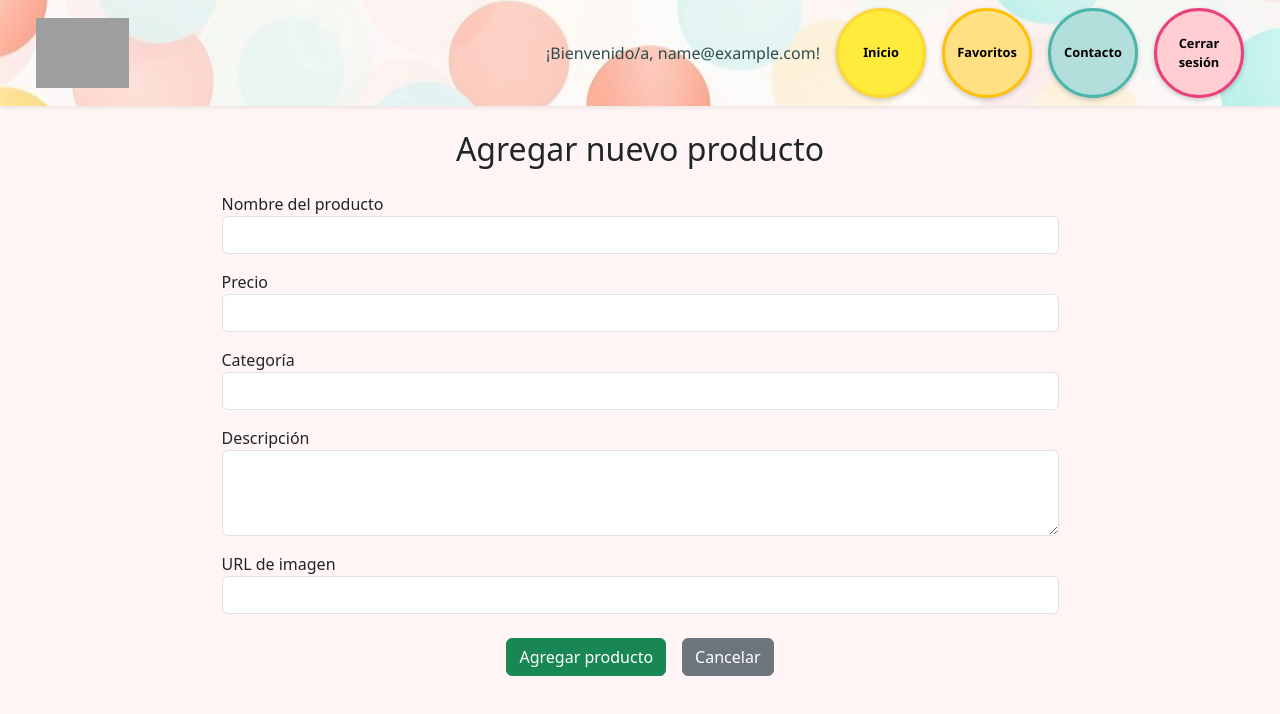
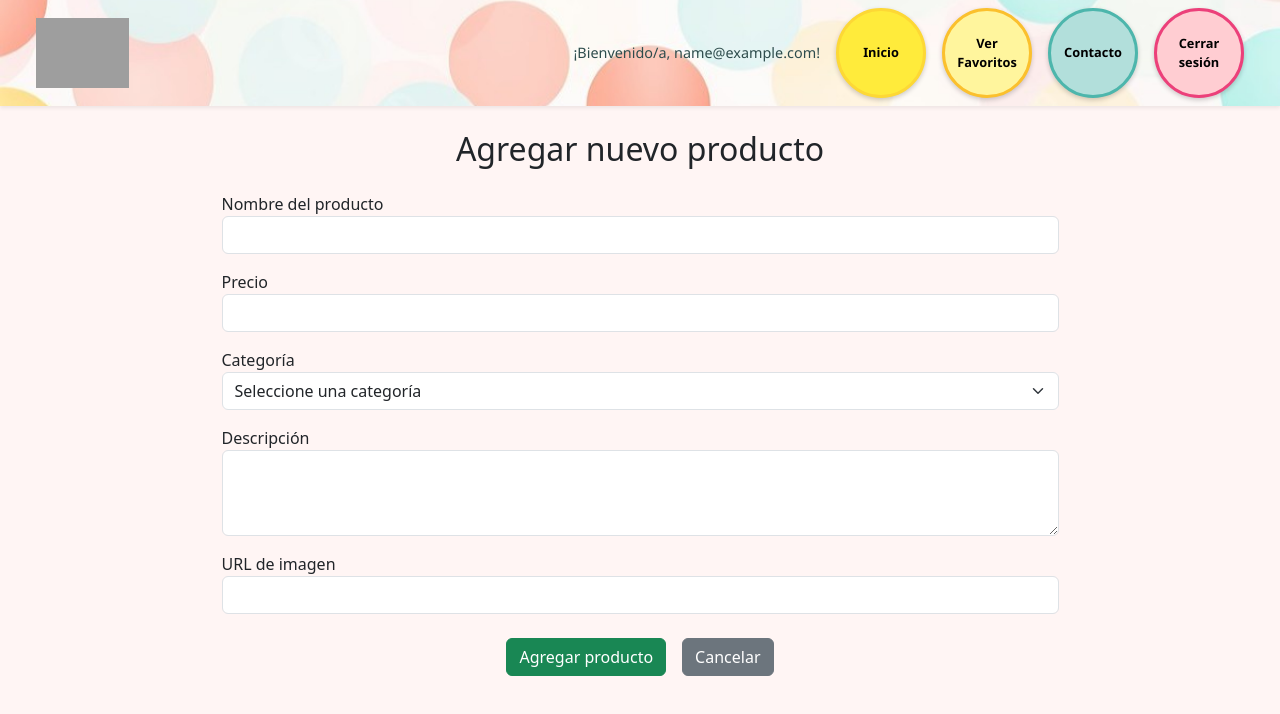
Before and after one commit to lara-isabella/TrabajoFinalGrupo7Comision2, a React (Vite) app: page /agregar in a window 1280 px wide. Shown: the top 714 px of the page. Built offline with nearby package versions, Linux system fonts and the light colour scheme; sample sign-in values are in the browser's storage; grey boxes are pictures that could not be loaded.

Commit message:
Categorias - Lara Colazo

```diff
--- a/src/components/comunes/navBar.jsx
+++ b/src/components/comunes/navBar.jsx
@@ -1,12 +1,11 @@
 import React, { useContext } from "react";
 import { Link, useNavigate } from "react-router-dom";
-import { ProductoContext } from "../../context/ProductoContext";
+import { AuthContext } from '../../context/AuthContext';
 import logo from "../../images/logo.PNG";
 import fondoNavbar from "../../images/fondo-navbar.jpg";
-import { AuthContext } from '../../context/AuthContext';
 
 function Navbar() {
-  const { autenticado, setAutenticado, userEmail } = useContext(AuthContext);
+  const { autenticado, setAutenticado, userEmail, userData } = useContext(AuthContext);
   const navigate = useNavigate();
 
   const cerrarSesion = () => {
@@ -50,6 +49,7 @@ function Navbar() {
     >
       <div className="container-fluid d-flex justify-content-between align-items-center flex-wrap">
 
+        {/* Logo */}
         <Link to="/" className="navbar-brand d-flex align-items-center">
           <img
             src={logo}
@@ -58,11 +58,13 @@ function Navbar() {
           />
         </Link>
 
+        {/* Botones */}
         <div className="d-flex gap-3 align-items-center flex-wrap justify-content-center">
 
+          {/* Bienvenida */}
           {autenticado && (
             <span style={{
-              fontSize: "0.9 rem",
+              fontSize: "0.9rem",
               fontFamily: "'Segoe UI', Tahoma, Geneva, Verdana, sans-serif",
               color: "#2e4c4c"
             }}>
@@ -70,23 +72,42 @@ function Navbar() {
             </span>
           )}
 
+          {/* Botón Inicio */}
           <Link to="/" style={estiloBotonCirculo()}>
             Inicio
           </Link>
 
+          {/* Solo si está autenticado */}
           {autenticado && (
-            <Link to="/favoritos" style={estiloBotonCirculo("#ffe082", "#ffc107")}>
-              Favoritos
+            <>
+              {/* Solo si es admin */}
+              {userData?.rol === "admin" && (
+                <Link to="/agregar" style={estiloBotonCirculo("#c5e1a5", "#8bc34a")}>
+                  Agregar<br />Producto
                 </Link>
               )}
 
+              {/* Favoritos */}
+              <Link to="/favoritos" style={estiloBotonCirculo("#fff59d", "#fbc02d")}>
+                Ver<br />Favoritos
+              </Link>
 
+              {/* Contacto */}
               <Link to="/contacto" style={estiloBotonCirculo("#b2dfdb", "#4db6ac")}>
                 Contacto
               </Link>
 
+              {/* Cerrar sesión */}
+              <button
+                onClick={cerrarSesion}
+                style={estiloBotonCirculo("#ffcdd2", "#ec407a")}
+              >
+                Cerrar<br />sesión
+              </button>
+            </>
+          )}
 
-
+          {/* Si NO está autenticado */}
           {!autenticado && (
             <>
               <Link to="/login" style={estiloBotonCirculo("#fff176", "#fbc02d")}>
@@ -95,16 +116,10 @@ function Navbar() {
               <Link to="/registro" style={estiloBotonCirculo("#fce4ec", "#f8bbd0")}>
                 Registro
               </Link>
+              <Link to="/contacto" style={estiloBotonCirculo("#b2dfdb", "#4db6ac")}>
+                Contacto
+              </Link>
             </>
-          )}
-
-          {autenticado && (
-            <button
-              onClick={cerrarSesion}
-              style={estiloBotonCirculo("#ffcdd2", "#ec407a")}
-            >
-              Cerrar<br />sesión
-            </button>
           )}
         </div>
       </div>
--- a/src/components/productos/EditarProducto.jsx
+++ b/src/components/productos/EditarProducto.jsx
@@ -7,12 +7,8 @@ function EditarProducto() {
   const navigate = useNavigate();
   const { productos, setProductos } = useContext(ProductoContext);
 
-  // Memoizamos la búsqueda del producto para evitar recalcular en cada render
-  const producto = useMemo(() => {
-    return productos.find(p => p.id == id);
-  }, [productos, id]);
+  const producto = useMemo(() => productos.find(p => p.id == id), [productos, id]);
 
-  // Estados locales para el formulario
   const [nombre, setNombre] = useState('');
   const [precio, setPrecio] = useState('');
   const [categoria, setCategoria] = useState('');
@@ -20,7 +16,6 @@ function EditarProducto() {
   const [imagen, setImagen] = useState('');
   const [error, setError] = useState('');
 
-  // Inicializamos los estados al cargar el producto
   useEffect(() => {
     if (producto) {
       setNombre(producto.title);
@@ -31,14 +26,12 @@ function EditarProducto() {
     }
   }, [producto]);
 
-  // Handlers con useCallback para evitar recrearlos en cada render
   const handleNombreChange = useCallback(e => setNombre(e.target.value), []);
   const handlePrecioChange = useCallback(e => setPrecio(e.target.value), []);
   const handleCategoriaChange = useCallback(e => setCategoria(e.target.value), []);
   const handleDescripcionChange = useCallback(e => setDescripcion(e.target.value), []);
   const handleImagenChange = useCallback(e => setImagen(e.target.value), []);
 
-  // handleSubmit con useCallback y dependencias necesarias
   const handleSubmit = useCallback((e) => {
     e.preventDefault();
 
@@ -81,7 +74,13 @@ function EditarProducto() {
         </div>
         <div className="mb-3">
           <label>Categoría</label>
-          <input type="text" className="form-control" value={categoria} onChange={handleCategoriaChange} />
+          <select className="form-select" value={categoria} onChange={handleCategoriaChange}>
+            <option value="">Seleccione una categoría</option>
+            <option value="men's clothing">Men's clothing</option>
+            <option value="women's clothing">Women's clothing</option>
+            <option value="jewelry">Jewelry</option>
+            <option value="electronics">Electronics</option>
+          </select>
         </div>
         <div className="mb-3">
           <label>Descripción</label>
--- a/src/components/productos/Inicio.jsx
+++ b/src/components/productos/Inicio.jsx
@@ -1,4 +1,3 @@
-// src/components/productos/Inicio.jsx
 import React, { useEffect, useContext, useMemo, useCallback } from 'react';
 import { ProductoContext } from '../../context/ProductoContext';
 import { AuthContext } from '../../context/AuthContext';
@@ -16,9 +15,7 @@ function Inicio() {
       .then((apiData) => {
         const tienda = apiData.map((p) => ({ ...p, eliminado: false }));
 
-      // Unificar por ID: si el local ya tiene un producto con ese ID, se prioriza
         const unificados = [...tienda];
-
         productosLocales.forEach(local => {
           const index = unificados.findIndex(p => p.id === local.id);
           if (index >= 0) {
@@ -32,7 +29,6 @@ function Inicio() {
         localStorage.setItem("productos", JSON.stringify(unificados));
       });
   }, [setProductos]);
-
 
   const productosVisibles = useMemo(
     () => productos.filter((p) => !p.eliminado),
@@ -65,39 +61,9 @@ function Inicio() {
     [autenticado, favoritos, setFavoritos]
   );
 
-  const estiloBotonSunny = {
-    width: "110px",
-    height: "110px",
-    backgroundColor: "#ffeb3b",
-    border: "4px solid #fdd835",
-    borderRadius: "50%",
-    fontSize: "0.8rem",
-    fontWeight: "bold",
-    fontFamily: "'Segoe UI', Tahoma, Geneva, Verdana, sans-serif",
-    color: "#000",
-    boxShadow: "0 2px 5px rgba(0,0,0,0.2)",
-    textDecoration: "none",
-    display: "flex",
-    flexDirection: "column",
-    justifyContent: "center",
-    alignItems: "center",
-    textAlign: "center"
-  };
-
   return (
     <div className="container py-5">
       <h2 className="mb-4 text-center text-success fw-bold">Productos disponibles</h2>
-
-      <div className="mb-4 d-flex flex-wrap gap-3 justify-content-start">
-        {userData?.rol === "admin" && (
-          <Link to="/agregar" style={{ ...estiloBotonSunny, backgroundColor: "#c5e1a5", border: "3px solid #8bc34a" }}>
-            Agregar<br />Producto
-          </Link>
-        )}
-        <Link to="/favoritos" style={{ ...estiloBotonSunny, backgroundColor: "#fff59d", border: "3px solid #fbc02d" }}>
-          Ver<br />Favoritos
-        </Link>
-      </div>
 
       <div className="row">
         {productosVisibles.map((p, i) => (
--- a/src/components/productos/agregarProducto.jsx
+++ b/src/components/productos/agregarProducto.jsx
@@ -14,21 +14,11 @@ function AgregarProducto() {
   const handleSubmit = (e) => {
     e.preventDefault();
 
-    if (nombre.trim().length < 3) {
-      return setError('El nombre debe tener al menos 3 caracteres.');
-    }
-    if (!precio || isNaN(precio) || parseFloat(precio) <= 0) {
-      return setError('Ingrese un precio válido.');
-    }
-    if (categoria.trim() === '') {
-      return setError('La categoría no puede estar vacía.');
-    }
-    if (descripcion.trim().length < 10) {
-      return setError('La descripción debe tener al menos 10 caracteres.');
-    }
-    if (!imagen.startsWith('http')) {
-      return setError('Debe ser una URL válida para la imagen.');
-    }
+    if (nombre.trim().length < 3) return setError('El nombre debe tener al menos 3 caracteres.');
+    if (!precio || isNaN(precio) || parseFloat(precio) <= 0) return setError('Ingrese un precio válido.');
+    if (categoria.trim() === '') return setError('La categoría no puede estar vacía.');
+    if (descripcion.trim().length < 10) return setError('La descripción debe tener al menos 10 caracteres.');
+    if (!imagen.startsWith('http')) return setError('Debe ser una URL válida para la imagen.');
 
     const nuevoProducto = {
       id: Date.now(),
@@ -44,7 +34,6 @@ function AgregarProducto() {
     productos.push(nuevoProducto);
     localStorage.setItem('productos', JSON.stringify(productos));
 
-
     navigate('/');
   };
 
@@ -54,28 +43,29 @@ function AgregarProducto() {
       <form onSubmit={handleSubmit} className="w-75 mx-auto">
         <div className="mb-3">
           <label>Nombre del producto</label>
-          <input type="text" className="form-control" value={nombre}
-            onChange={(e) => setNombre(e.target.value)} />
+          <input type="text" className="form-control" value={nombre} onChange={(e) => setNombre(e.target.value)} />
         </div>
         <div className="mb-3">
           <label>Precio</label>
-          <input type="text" className="form-control" value={precio}
-            onChange={(e) => setPrecio(e.target.value)} />
+          <input type="text" className="form-control" value={precio} onChange={(e) => setPrecio(e.target.value)} />
         </div>
         <div className="mb-3">
           <label>Categoría</label>
-          <input type="text" className="form-control" value={categoria}
-            onChange={(e) => setCategoria(e.target.value)} />
+          <select className="form-select" value={categoria} onChange={(e) => setCategoria(e.target.value)}>
+            <option value="">Seleccione una categoría</option>
+            <option value="men's clothing">Men's clothing</option>
+            <option value="women's clothing">Women's clothing</option>
+            <option value="jewelry">Jewelry</option>
+            <option value="electronics">Electronics</option>
+          </select>
         </div>
         <div className="mb-3">
           <label>Descripción</label>
-          <textarea className="form-control" rows="3" value={descripcion}
-            onChange={(e) => setDescripcion(e.target.value)} />
+          <textarea className="form-control" rows="3" value={descripcion} onChange={(e) => setDescripcion(e.target.value)} />
         </div>
         <div className="mb-3">
           <label>URL de imagen</label>
-          <input type="text" className="form-control" value={imagen}
-            onChange={(e) => setImagen(e.target.value)} />
+          <input type="text" className="form-control" value={imagen} onChange={(e) => setImagen(e.target.value)} />
         </div>
         {error && <div className="alert alert-danger">{error}</div>}
         <div className="d-flex justify-content-center mt-4">
```
Lines whose indentation alone changed are shown as unchanged.
